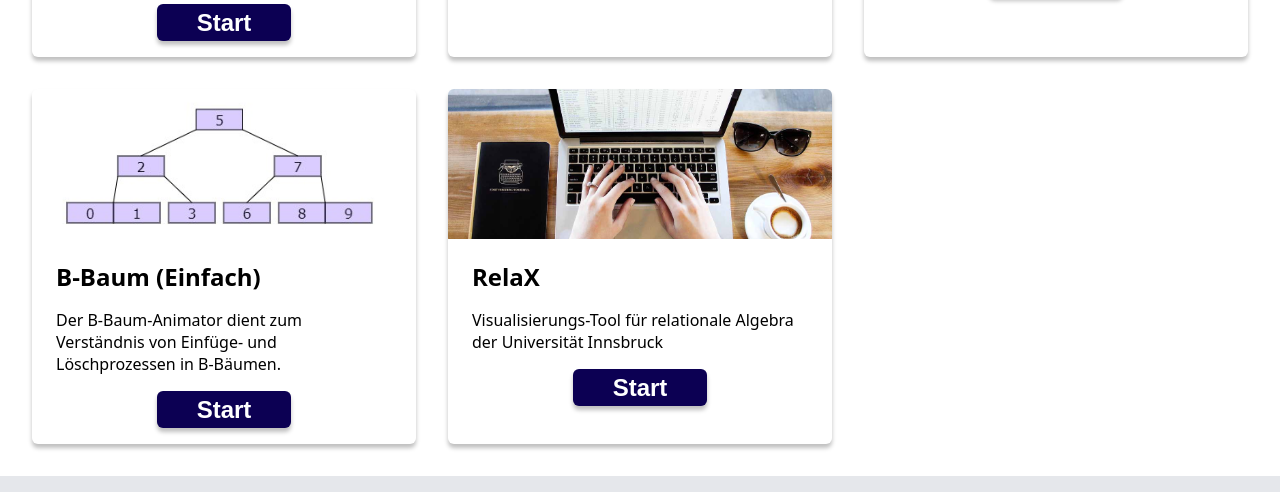
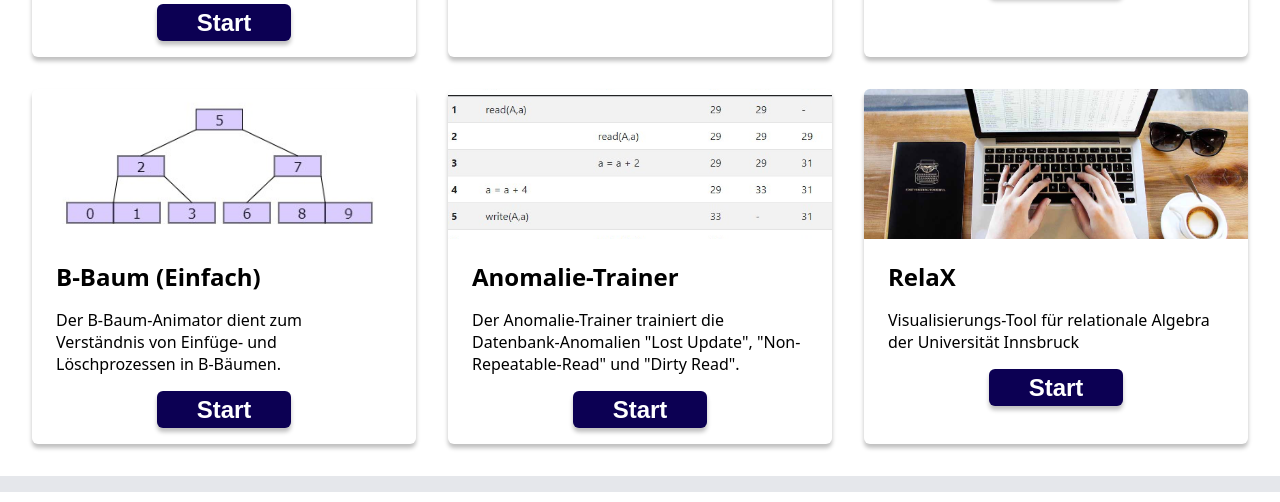
Before and after one commit to EILD-nrw/overview, a plain HTML site: page index.html in a window 1280 px wide. Shown: the part 1308-1810 px from the top of the page. Drawn offline with Linux system fonts and the light colour scheme.

Commit message:
Added anomaly-trainer

```diff
--- a/index.html
+++ b/index.html
@@ -234,6 +234,26 @@
         </div>
         <div class="trainer-card">
           <div class="trainer-card-image-wrapper">
+            <img src="./img/anomaly.jpg" alt="Trainer Image" />
+          </div>
+          <div class="trainer-card-content">
+            <h2>Anomalie-Trainer</h2>
+            <p>
+              Der Anomalie-Trainer trainiert die Datenbank-Anomalien "Lost Update", "Non-Repeatable-Read" und "Dirty Read".
+            </p>
+            <div class="trainer-card-button-wrapper">
+              <a
+                href="https://eild-nrw.github.io/anomaly_trainer/"
+                rel="noreferrer"
+                target="_blank"
+              >
+                <button class="trainer-card-button">Start</button>
+              </a>
+            </div>
+          </div>
+        </div>
+        <div class="trainer-card">
+          <div class="trainer-card-image-wrapper">
             <img src="./img/relax.jpg" alt="Trainer Image" />
           </div>
           <div class="trainer-card-content">
```
Also changed, not shown: img/anomaly.jpg (added).
